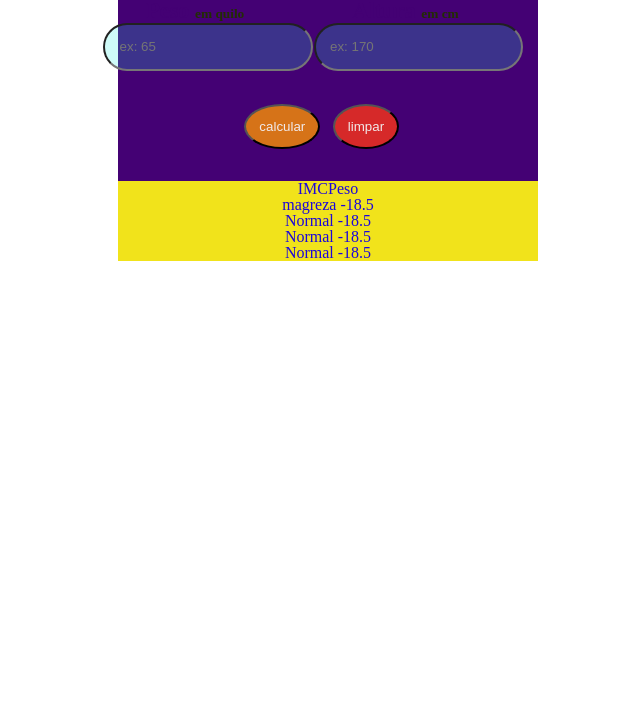
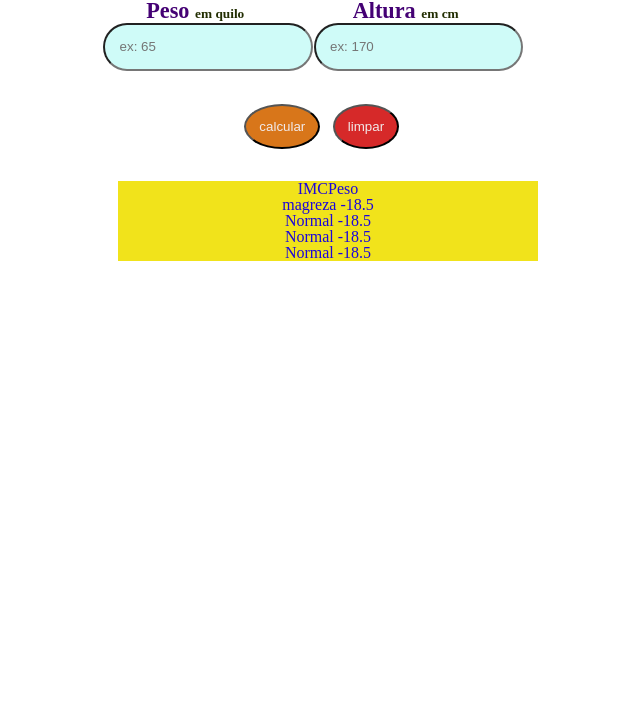
Before and after one commit to leandro-falcao/100DaysOfCode-calculadora-IMC-, a plain HTML site: page index.html in a window 1280 px wide. Shown: the part 72-800 px from the top of the page, without its empty margins (312-952 px from the left). Drawn offline with Linux system fonts and the light colour scheme.

Commit message:
#100DaysOfCode calculadora imc- parcial complete
Signed-off-by: leandro-falcao <leandrofalcaoti@gmail.com>

```diff
--- a/style.css
+++ b/style.css
@@ -17,7 +17,6 @@ input{outline: unset;}
 #aplicacao{
    box-sizing: border-box;
    letter-spacing: -0.32%;
-   background-color: #440174;
 }
 
 /* a parte do topo da aplicação e titulo etc */
```
